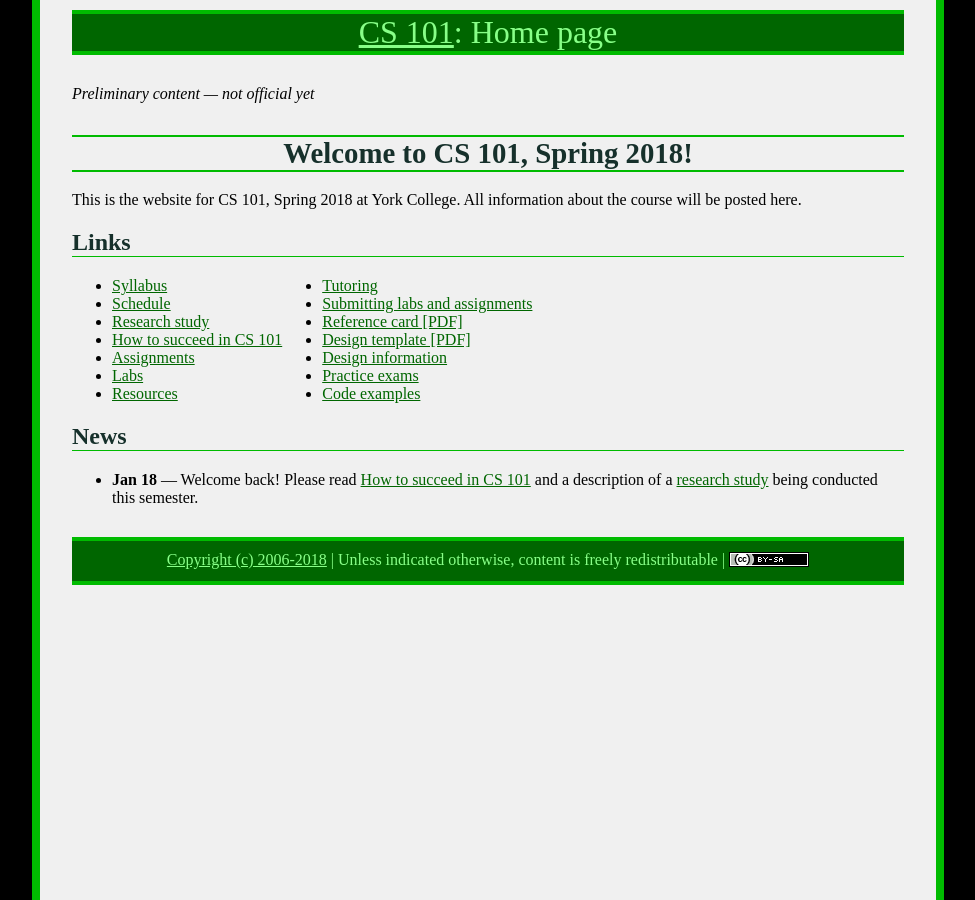
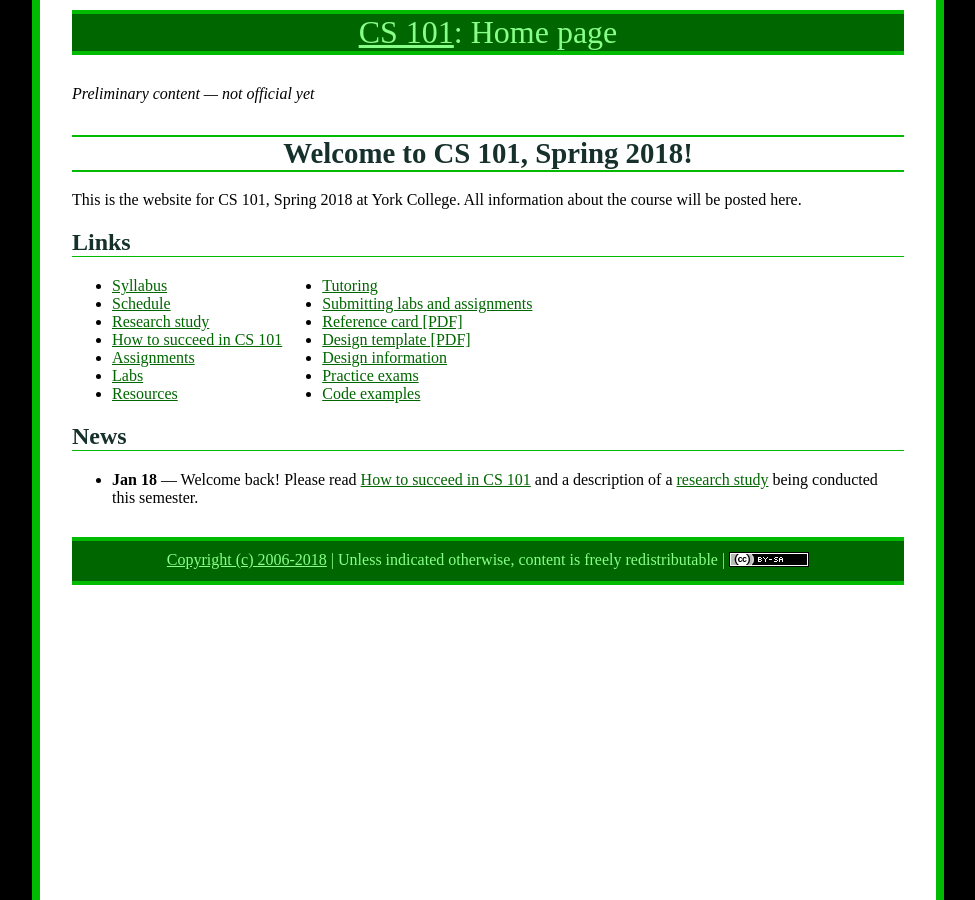
Before and after one commit to ycpcs/cs101-spring2018, a Jekyll site: the page built from index.md, in a window 1280 px wide. Shown: the whole page, without its empty margins (152-1127 px from the left). Built offline with Jekyll 4.4.1, drawn with Linux system fonts in a browser that asks for light colours.

Commit message:
just use a white background

```diff
--- a/css/site.css
+++ b/css/site.css
@@ -13,7 +13,7 @@
 }
 
 #back, #content {
-	background: #f0f0f0;
+	background: white;
 	max-width: 52em;
 	padding: 0px 2em;
 	margin: 0 auto;
```
